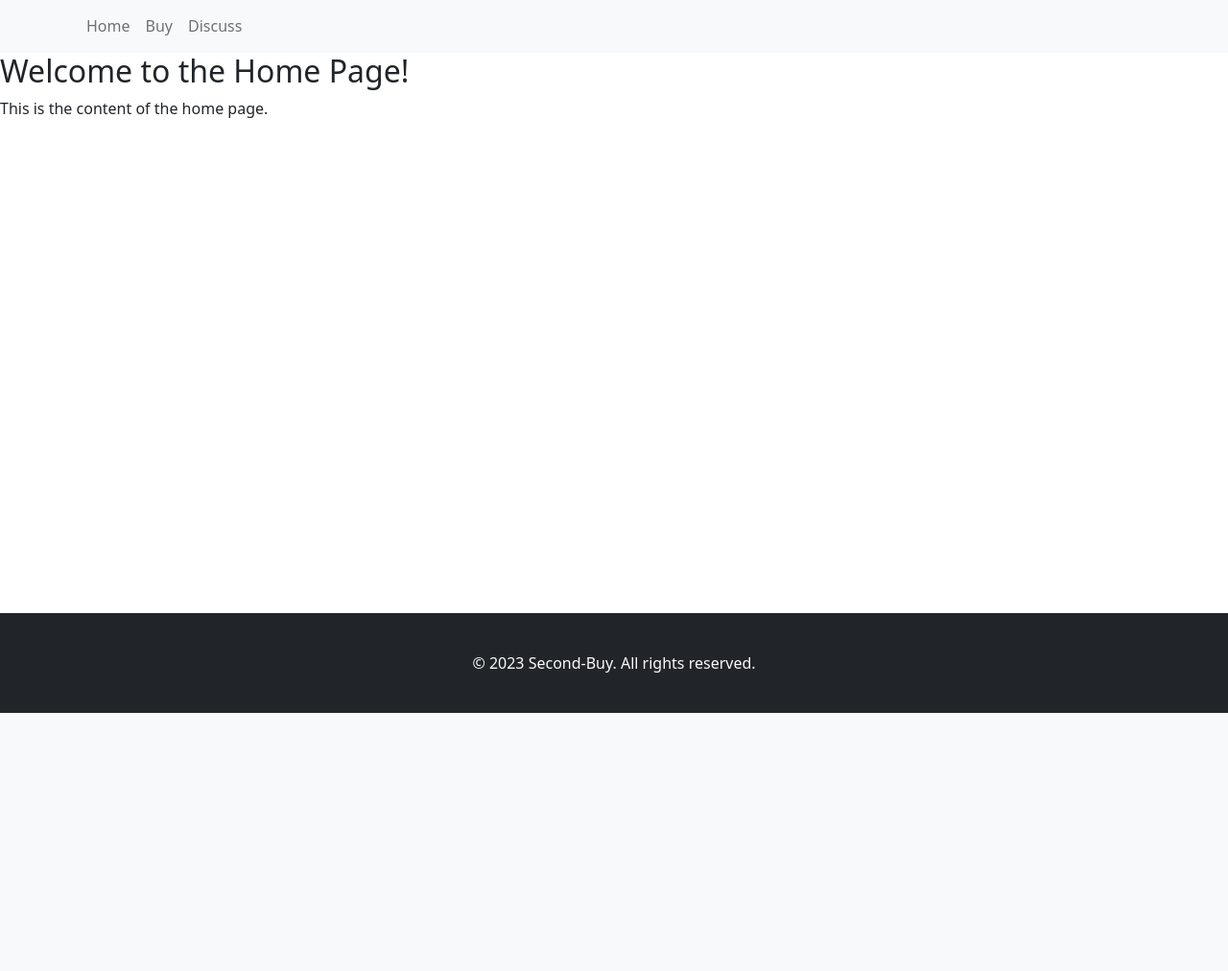
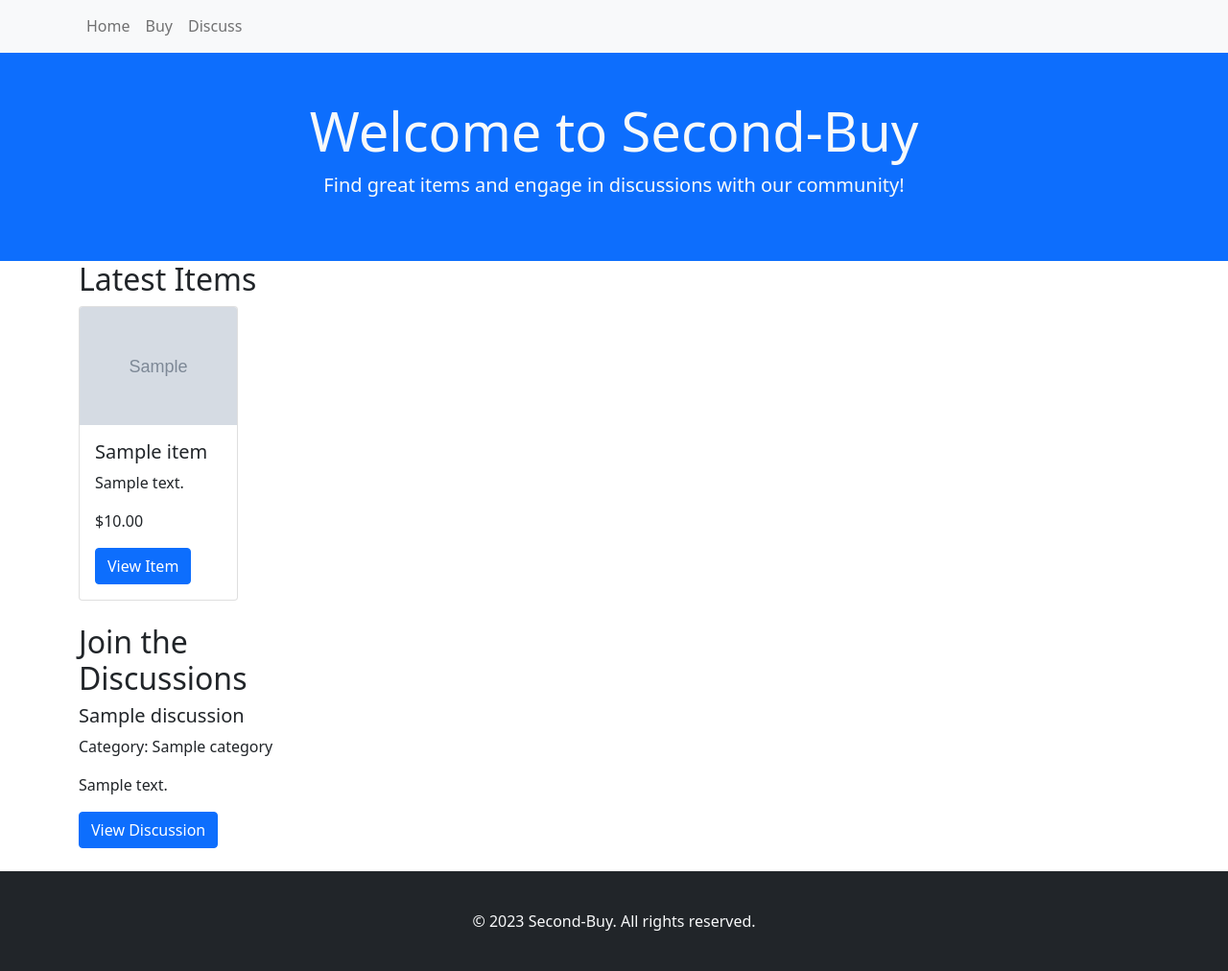
Before and after one commit to rosti1998/second_buy, a Django app: page / in a window 1280 px wide. Shown: the part 57-1069 px from the top of the page at 96% size. Before the commit the page ends 800 px from the top, so only its background shows below. Run offline with Django 4.2, Linux system fonts and the light colour scheme; tables that the repository leaves empty hold one stand-in row (values such as "Sample post"); grey boxes marked "Sample" are stand-in pictures.

Commit message:
feat: index page

```diff
--- a/second_buy/web/views.py
+++ b/second_buy/web/views.py
@@ -36,8 +36,16 @@ class Index(View):
     template_name = 'index.html'
 
     def get(self, request):
+        # Retrieve the latest items and discussions for display
+        latest_items = Item.objects.all()[:3]  # Change this to your desired limit
+        latest_discussions = Discussion.objects.all()[:3]  # Change this to your desired limit
 
-        return render(request, self.template_name, {"user": request.user})
+        context = {
+            'latest_items': latest_items,
+            'latest_discussions': latest_discussions,
+        }
+
+        return render(request, self.template_name, context)
 
 
 class Login(views.LoginView):
--- a/templates/index.html
+++ b/templates/index.html
@@ -4,7 +4,51 @@
 
 {% endblock %}
 
+
 {% block content %}
-    <h2>Welcome to the Home Page!</h2>
-    <p>This is the content of the home page.</p>
+    <div class="jumbotron jumbotron-fluid bg-primary text-light text-center py-5">
+        <div class="container">
+            <h1 class="display-4">Welcome to Second-Buy</h1>
+            <p class="lead">Find great items and engage in discussions with our community!</p>
+        </div>
+    </div>
+
+    <div class="container">
+        <div class="row">
+            <div class="col-md-6">
+                <h2>Latest Items</h2>
+                <div class="row">
+        {% for item in latest_items %}
+            <div class="col-md-4 mb-4">
+                <div class="card">
+                    <img src="{{ item.item_photo.url }}" class="card-img-top" alt="{{ item.name }}">
+                    <div class="card-body">
+                        <h5 class="card-title">{{ item.name }}</h5>
+                        <p class="card-text">{{ item.description }}</p>
+                        <p class="card-text">${{ item.price }}</p>
+                        <a href="{% url 'view item' item_id=item.pk %}" class="btn btn-primary">View Item</a>
+                    </div>
+                </div>
+            </div>
+        {% endfor %}
+
+            </div>
+            <div class="col-md-6">
+                <h2>Join the Discussions</h2>
+                <ul class="list-unstyled">
+                    {% for discussion in latest_discussions %}
+                        <li class="mb-4">
+                            <h5>{{ discussion.title }}</h5>
+                            <p>Category: {{ discussion.category }}</p>
+                            <p>{{ discussion.context|truncatechars:150 }}</p>
+                            <a href="{% url 'view discussion' discussion_id=discussion.pk %}" class="btn btn-primary">View Discussion</a>
+                        </li>
+                    {% empty %}
+                        <li>No discussions available.</li>
+                    {% endfor %}
+                </ul>
+            </div>
+        </div>
+    </div>
+    </div>
 {% endblock %}
```
